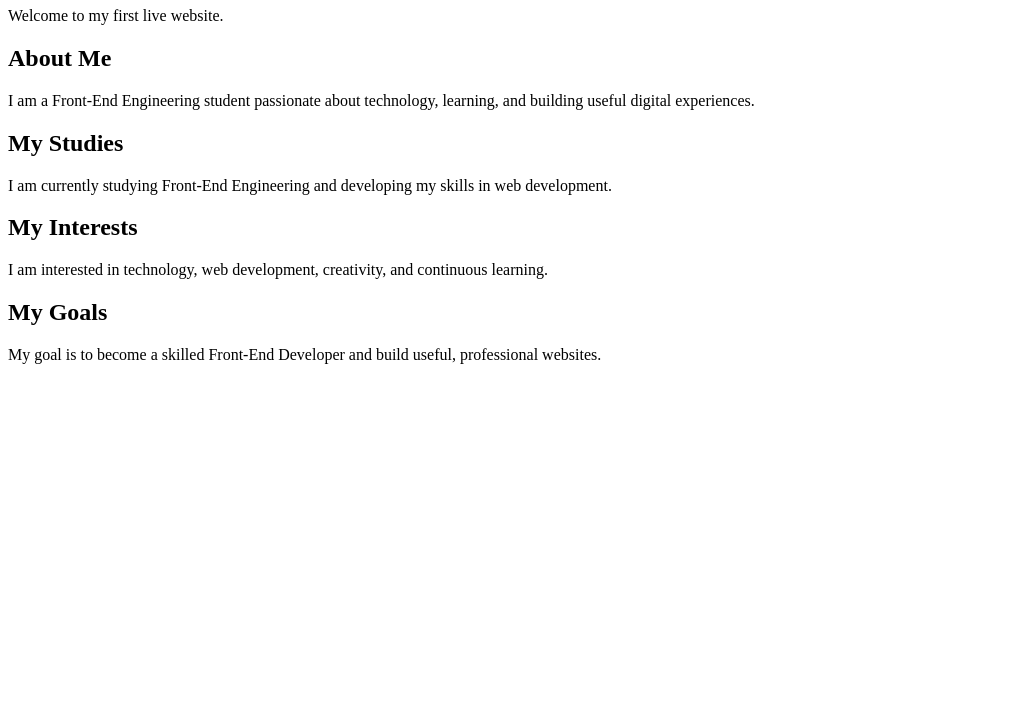
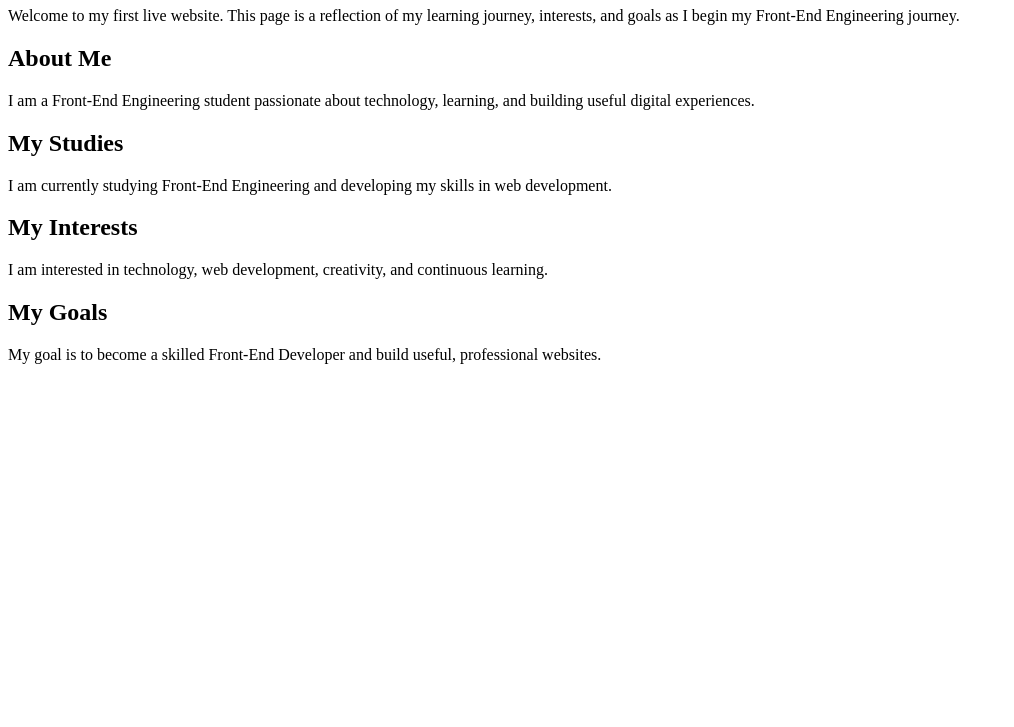
Before and after one commit to BlackElonMusk7/BLACKELONMUSK-website, a plain HTML site: page index.html in a window 1280 px wide. Shown: the part 73-800 px from the top of the page, without its empty margins (0-1014 px from the left). Drawn offline with Linux system fonts and the light colour scheme.

Commit message:
Improve website introduction

```diff
--- a/index.html
+++ b/index.html
@@ -7,7 +7,7 @@
 
     <h1>Hello, I'm BLACKELONMUSK</h1>
 
-    <p>Welcome to my first live website.</p>
+    <p>Welcome to my first live website. This page is a reflection of my learning journey, interests, and goals as I begin my Front-End Engineering journey.</p>
 
     <h2>About Me</h2>
     <p>I am a Front-End Engineering student passionate about technology, learning, and building useful digital experiences.</p>
```
